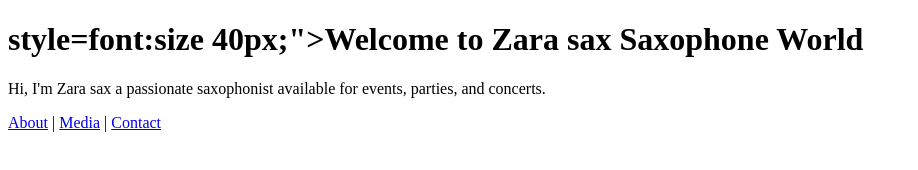
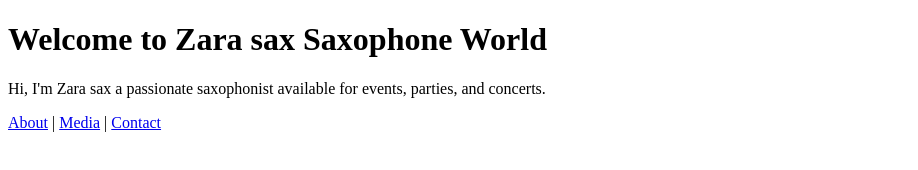
Before and after one commit to ColePalmer001/Zara_sax-website-, a plain HTML site: page index.html in a window 1280 px wide. Shown: the whole page, without its empty margins (0-918 px from the left). Drawn offline with Linux system fonts and the light colour scheme.

Commit message:
Update index.html

```diff
--- a/index.html
+++ b/index.html
@@ -4,7 +4,7 @@
   <title>Zara sax- Saxophonist</title>
 </head>
 <body>
-  <h1>style=font:size 40px;">Welcome to Zara sax Saxophone World</h1>
+  <h1>Welcome to Zara sax Saxophone World</h1>
   <p>Hi, I'm Zara sax a passionate saxophonist available for events, parties, and concerts.</p>
   <nav>
     <a href="about.html">About</a> |
```
